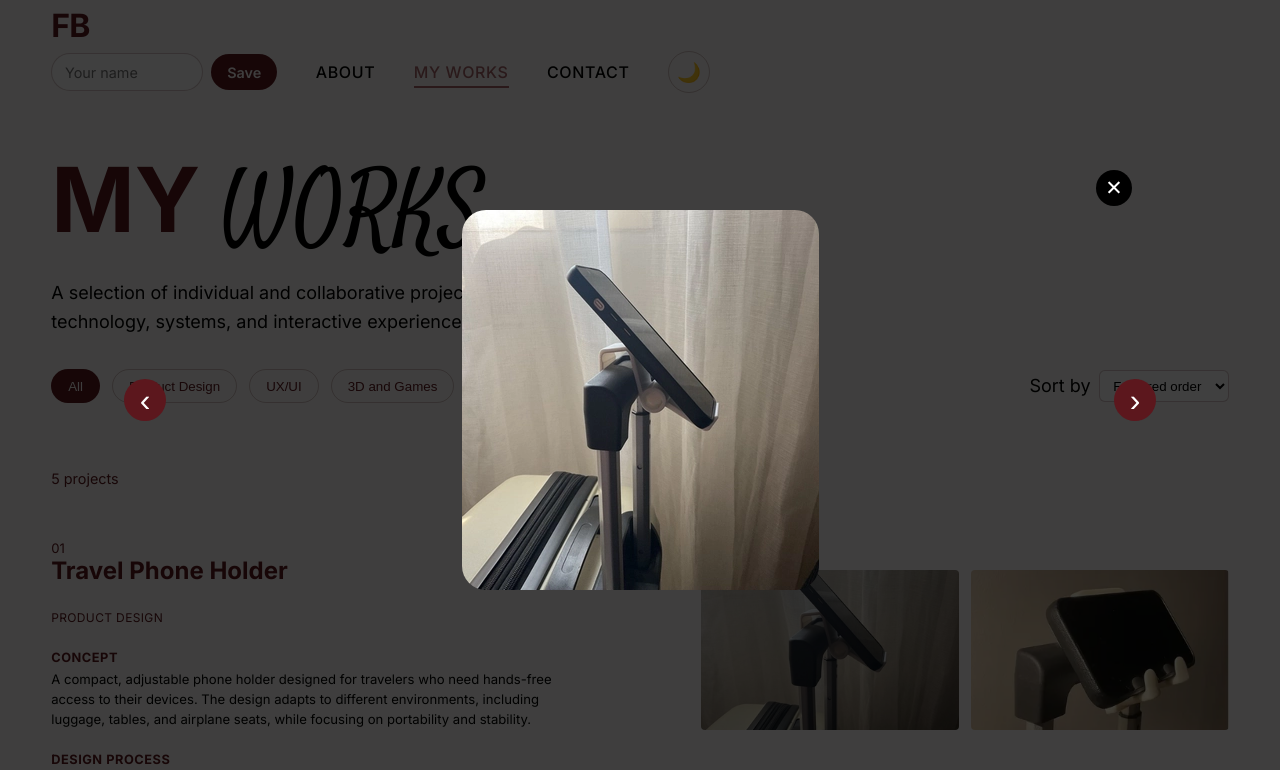
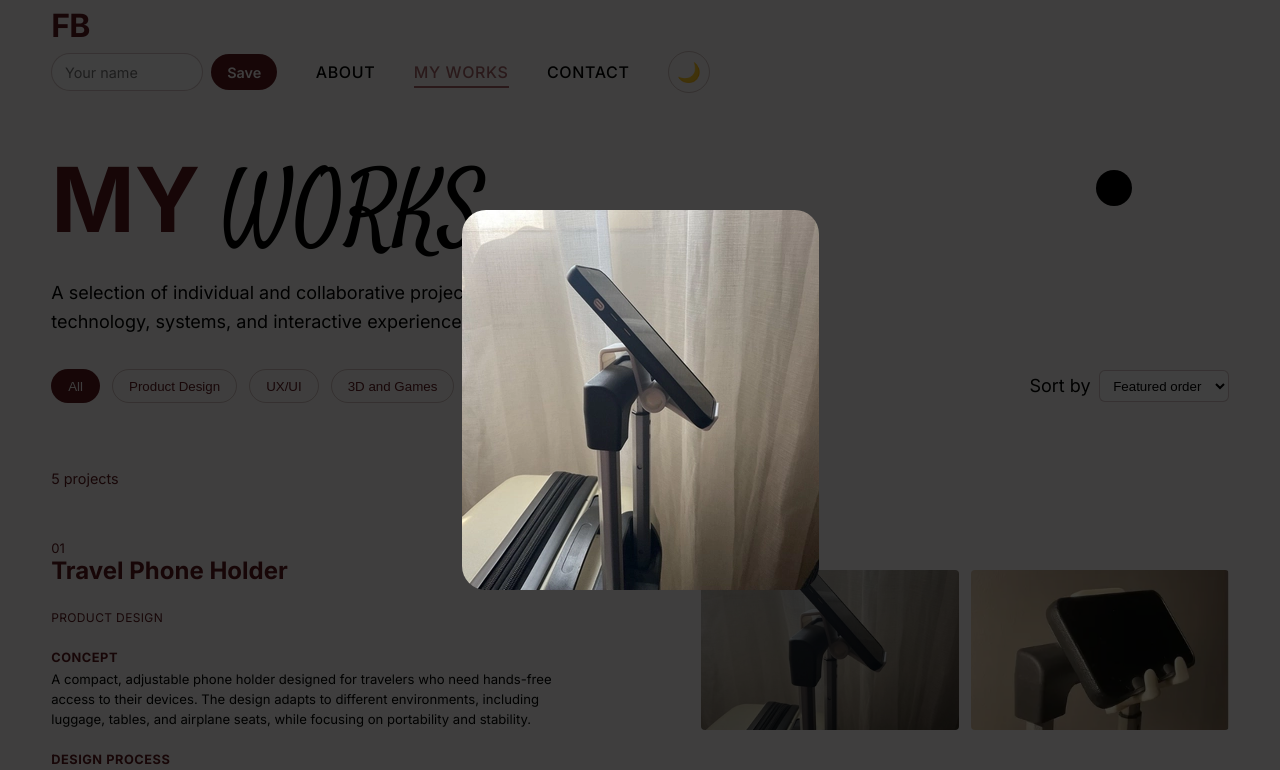
Before and after one commit to s2023-ai/FatimahBahri-202356450-assignment3, a plain HTML site: page projects.html in a window 1280 px wide. Both pictures are taken after a click on the button 830 px from the left and 649 px from the top of the page. Shown: the top 770 px of the page. Drawn offline with Linux system fonts and the light colour scheme.

Commit message:
Ubdate projects

```diff
--- a/js/projects.js
+++ b/js/projects.js
@@ -129,7 +129,6 @@ const PROJECTS = [
     cover: { src: IMG + "photo8-nightwolf1.webp", alt: "Finished black Night Wolf head" },
     images: [
       { src: IMG + "photo8-nightwolf1.webp", alt: "Finished black Night Wolf head" },
-      { src: IMG + "photo9-nightwolf2.webp", alt: "Night Wolf head in a natural cardboard finish" },
       { src: IMG + "photo10-nightwolf3.webp", alt: "Night Wolf head in progress" },
     ],
   },
--- a/projects.html
+++ b/projects.html
@@ -73,26 +73,9 @@
     id="modal-close"
     type="button"
     aria-label="Close image">
-    ✕
   </button>
+  <img id="modal-image" src="" alt=""
 
-  <button
-    class="modal-arrow modal-prev"
-    id="modal-prev"
-    type="button"
-    aria-label="Previous image">
-    ‹
-  </button>
-
-  <img id="modal-image" src="" alt="">
-
-  <button
-    class="modal-arrow modal-next"
-    id="modal-next"
-    type="button"
-    aria-label="Next image">
-    ›
-  </button>
 </dialog>
   <script src="js/state.js"></script>
   <script src="js/components/site-header.js"></script>
```
Also changed, not shown: assets/images/projects/photo10-nightwolf3.webp (renamed from assets/images/projects/photo10-night-wolf3.webp), assets/images/projects/photo8-nightwolf1.webp (renamed from assets/images/projects/photo8-night-wolf1.webp), assets/images/projects/photo9-night-wolf2.webp (deleted).
